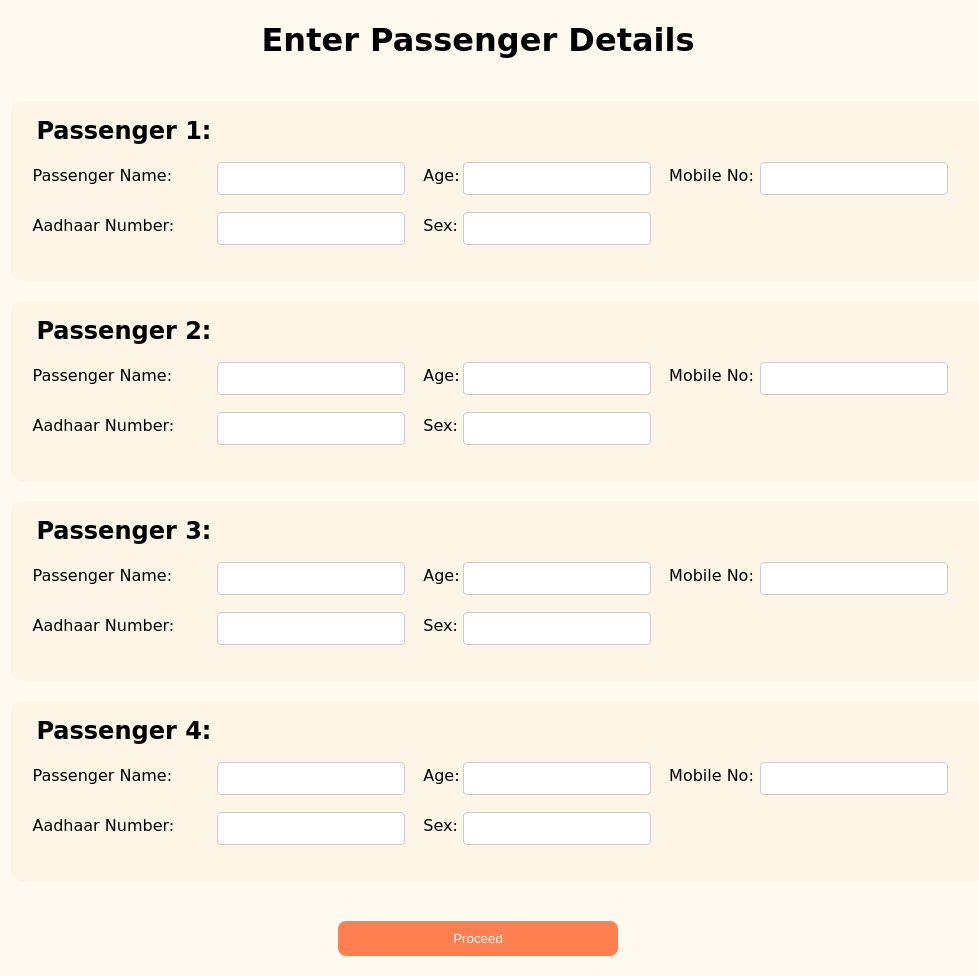
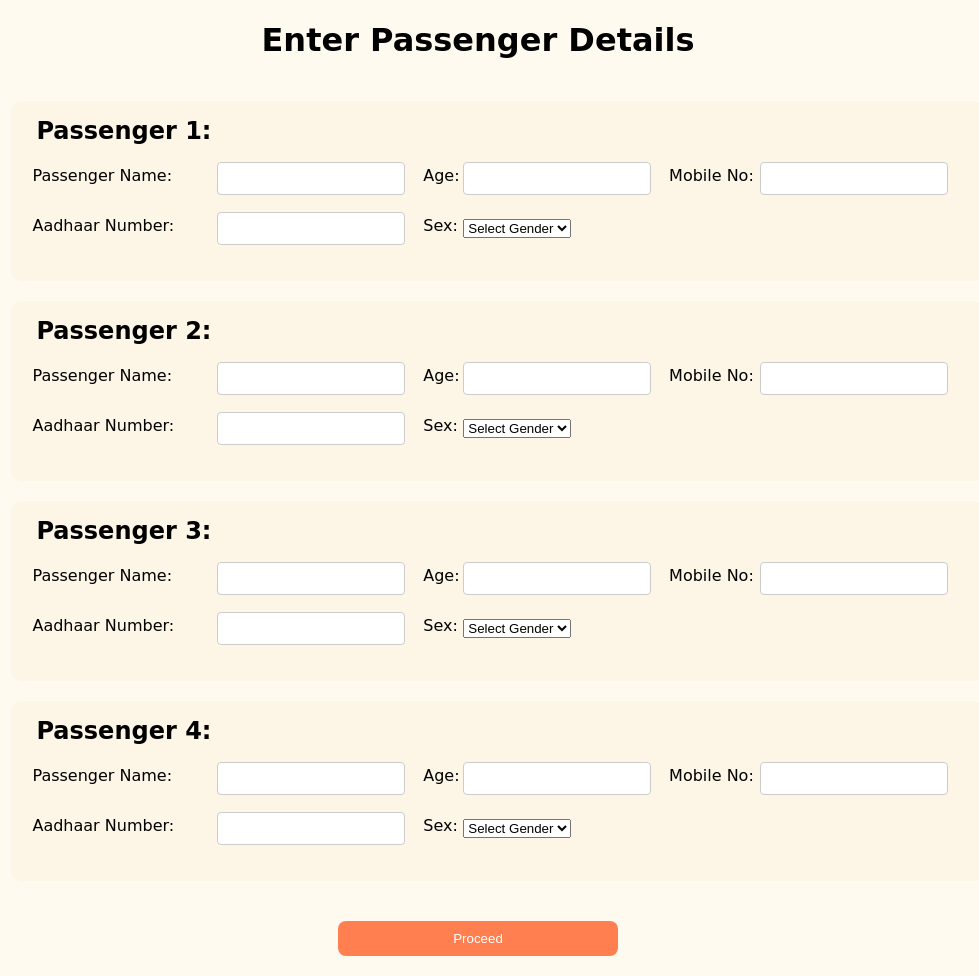
Before and after one commit to Chanakya2456/Railway-Reservation-System, a Flask app: template templates/passengers.html in a window 1280 px wide. Shown: the part 80-1056 px from the top of the page, without its empty margins (162-1141 px from the left). Run offline with Flask 3, Linux system fonts and the light colour scheme; the template is opened without the code that fills it, so the values that code supplies are empty.

Commit message:
Add files via upload

```diff
--- a/templates/passengers.html
+++ b/templates/passengers.html
@@ -38,7 +38,7 @@
     <div id="passengers">
         <h1>Enter Passenger Details</h1>
         <div class="passenger-details">
-            <form action="{{ url_for('payment') }}" method="POST">
+            <form action="{{ url_for('payment') }}" method="POST" onsubmit="return validateForm()">
                 <table>
                     <tr>
                         <th><h2>Passenger 1:</h2></th>
@@ -60,7 +60,7 @@
                             <label for="mobile">Mobile No:</label>
                         </td>
                         <td>
-                            <input type="tel" name="mobile_no" id="mobile" required>
+                            <input type="tel" name="mobile_no" id="mobile" maxlength="10" required>
                         </td>
                     </tr>
                     <tr>
@@ -68,13 +68,18 @@
                             <label for="adhaar_number">Aadhaar Number:</label>
                         </td>
                         <td>
-                            <input type="number" name="adhaar_number" id="adhaar_number" required>
+                            <input type="number" name="adhaar_number" id="adhaar_number" maxlength="12" required>
                         </td>
                         <td>
                             <label for="sex">Sex:</label>
                         </td>
                         <td>
-                            <input type="text" name="sex" id="sex" required>
+                            <select name="sex" id="sex" required>
+                                <option hidden disabled selected value>Select Gender</option>
+                                <option value="Male">Male</option>
+                                <option value="Female">Female</option>
+                                <option value="Other">Other</option>
+                            </select>
                         </td>
                     </tr>
                 </table>
@@ -99,7 +104,7 @@
                             <label for="mobile">Mobile No:</label>
                         </td>
                         <td>
-                            <input type="tel" name="mobile_no" id="mobile">
+                            <input type="tel" name="mobile_no" id="mobile" maxlength="10">
                         </td>
                     </tr>
                     <tr>
@@ -107,13 +112,18 @@
                             <label for="adhaar_number">Aadhaar Number:</label>
                         </td>
                         <td>
-                            <input type="number" name="adhaar_number" id="adhaar_number">
+                            <input type="number" name="adhaar_number" id="adhaar_number" maxlength="12">
                         </td>
                         <td>
                             <label for="sex">Sex:</label>
                         </td>
                         <td>
-                            <input type="text" name="sex" id="sex">
+                            <select name="sex" id="sex">
+                                <option hidden disabled selected value>Select Gender</option>
+                                <option value="Male">Male</option>
+                                <option value="Female">Female</option>
+                                <option value="Other">Other</option>
+                            </select>
                         </td>
                     </tr>
                 </table>
@@ -138,7 +148,7 @@
                             <label for="mobile">Mobile No:</label>
                         </td>
                         <td>
-                            <input type="tel" name="mobile_no" id="mobile">
+                            <input type="tel" name="mobile_no" id="mobile" maxlength="10">
                         </td>
                     </tr>
                     <tr>
@@ -146,13 +156,19 @@
                             <label for="adhaar_number">Aadhaar Number:</label>
                         </td>
                         <td>
-                            <input type="number" name="adhaar_number" id="adhaar_number">
+                            <input type="number" name="adhaar_number" id="adhaar_number" maxlength="12">
                         </td>
                         <td>
                             <label for="sex">Sex:</label>
                         </td>
                         <td>
-                            <input type="text" name="sex" id="sex">
+                            <select name="sex" id="sex">
+                                <option hidden disabled selected value>Select Gender</option>
+                                <option value="Male">Male</option>
+                                <option value="Female">Female</option>
+                                <option value="Other">Other</option>
+                            </select>
+
                         </td>
                     </tr>
                 </table>
@@ -177,7 +193,7 @@
                             <label for="mobile">Mobile No:</label>
                         </td>
                         <td>
-                            <input type="tel" name="mobile_no" id="mobile">
+                            <input type="tel" name="mobile_no" id="mobile" maxlength="10">
                         </td>
                     </tr>
                     <tr>
@@ -185,19 +201,68 @@
                             <label for="adhaar_number">Aadhaar Number:</label>
                         </td>
                         <td>
-                            <input type="number" name="adhaar_number" id="adhaar_number">
+                            <input type="number" name="adhaar_number" id="adhaar_number" maxlength="12">
                         </td>
                         <td>
                             <label for="sex">Sex:</label>
                         </td>
                         <td>
-                            <input type="text" name="sex" id="sex">
+                            <select name="sex" id="sex">
+                                <option hidden disabled selected value>Select Gender</option>
+                                <option value="Male">Male</option>
+                                <option value="Female">Female</option>
+                                <option value="Other">Other</option>
+                            </select>
                         </td>
                     </tr>
                 </table>
-                <div class="proceed-btn"><button>Proceed</button></div>
+                <div class="proceed-btn"><button type="submit">Proceed</button></div>
             </form>
         </div>
     </div>
+
+    <script>
+        function validateForm() {
+            const passengers = document.querySelectorAll('.passenger-details form');
+            console.log(passengers)
+            let isValid = true;
+
+            passengers.forEach(passenger => {
+                const name = passenger.querySelector('[name="passenger_name"]');
+                const age = passenger.querySelector('[name="age"]');
+                const mobileNo = passenger.querySelector('[name="mobile_no"]');
+                const aadhaarNo = passenger.querySelector('[name="adhaar_number"]');
+                const gender = passenger.querySelector('[name="sex"]');
+                console.log(name)
+
+                // Validate Passenger Name and Age (Age is mandatory if Name is entered)
+                if (name.value.trim() !== '' && (!age.value.trim() || !mobileNo.value.trim() || !aadhaarNo.value.trim() || !gender.value.trim() )) {
+                    alert("Please fill all details.");
+                    isValid = false;
+                }
+
+                // Validate Mobile Number (should be 10 digits long)
+                if (mobileNo.value.length !== 10 || !/^\d{10}$/.test(mobileNo.value)) {
+                    alert("Mobile Number should be 10 digits long.");
+                    isValid = false;
+                }
+
+                // Validate Aadhaar Number (should be 12 digits long)
+                if (aadhaarNo.value.length !== 12 || !/^\d{12}$/.test(aadhaarNo.value)) {
+                    alert("Aadhaar Number should be 12 digits long.");
+                    isValid = false;
+                }
+
+                // Validate Gender (should be one of the options)
+                if (gender.value !== 'Male' && gender.value !== 'Female' && gender.value !== 'Other') {
+                    alert("Please select a valid gender (Male, Female, or Other).");
+                    isValid = false;
+                }
+            });
+
+            return isValid; // Return false to prevent form submission if validation fails
+        }
+    </script>
+
 </body>
 </html>
```
Also changed, not shown: templates/register.html (+26 -7 lines).
